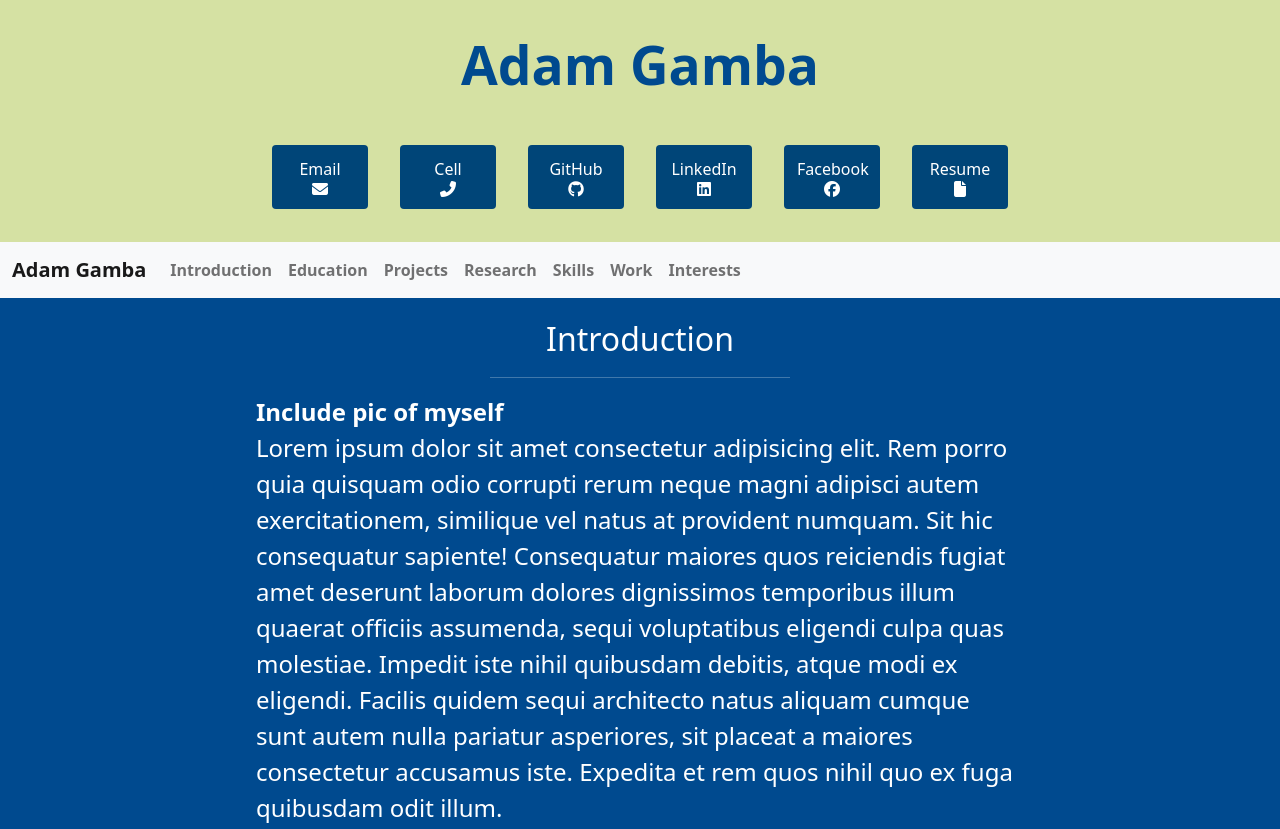
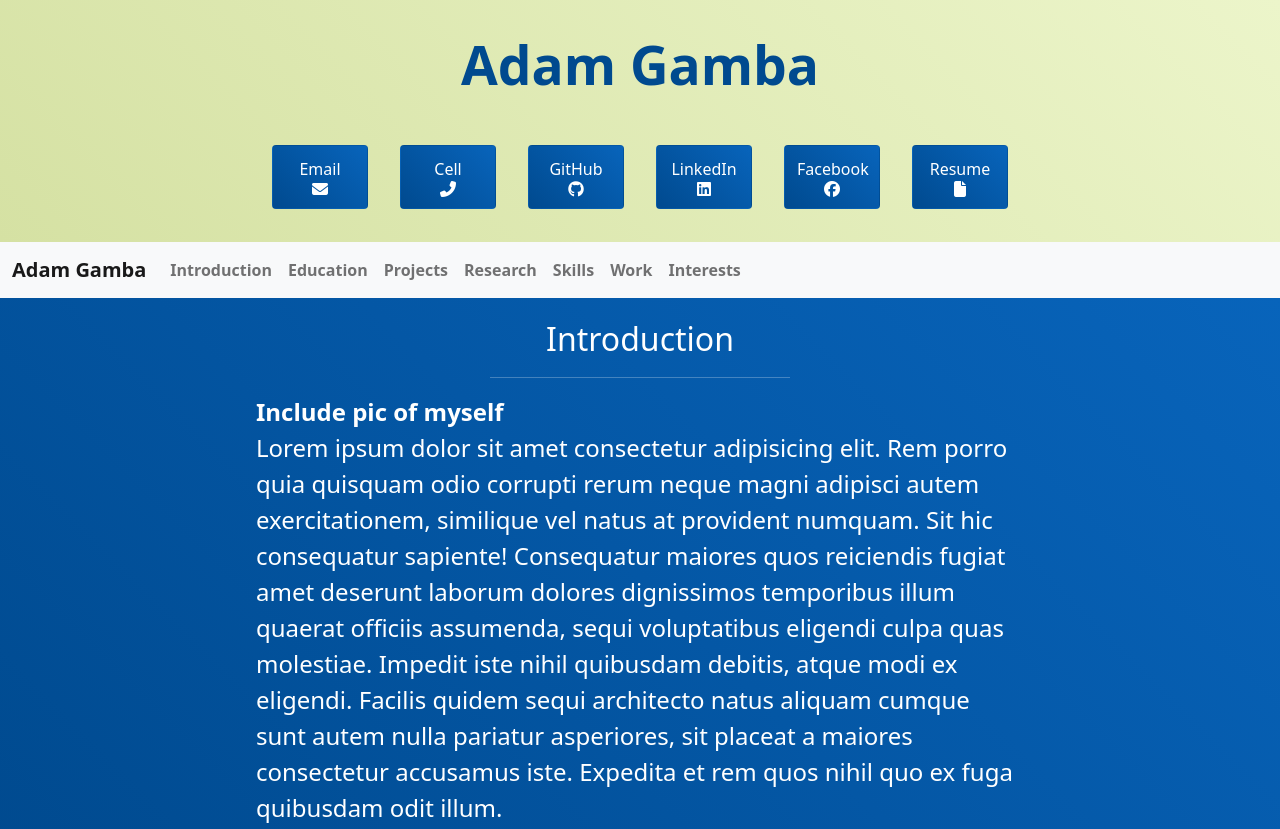
Before and after one commit to adamgamba/adamgamba.github.io, a plain HTML site: page index.html in a window 1280 px wide. Shown: the top 829 px of the page. Drawn offline with nearby package versions, Linux system fonts and the light colour scheme.

Commit message:
Linear gradient backgrounds

```diff
--- a/app.css
+++ b/app.css
@@ -20,11 +20,13 @@ section {
     padding: 1% 20%;
 }
 section:nth-of-type(2n) {
-    background-color: #004a8f;
+    /* background-color: #004a8f; */
+background-image: linear-gradient(45deg, #004a8f, #0864bb);
     color: white;
 }
 section:nth-of-type(2n+1) {
     background-color: #d5e1a3;
+    background-image: linear-gradient(45deg, #d5e1a3, #ecf5ca);
     color: #004a8f;
 }
 ul, li {
@@ -75,7 +77,8 @@ nav {
 #contact-section button {
     width: 6em;
     height: 4em;
-    background-color: #004578;
+    /* background-color: #004578; */
+    background-image: linear-gradient(45deg, #004a8f, #0864bb);
     color: white;
     margin: 10px 0px;
 }
```
